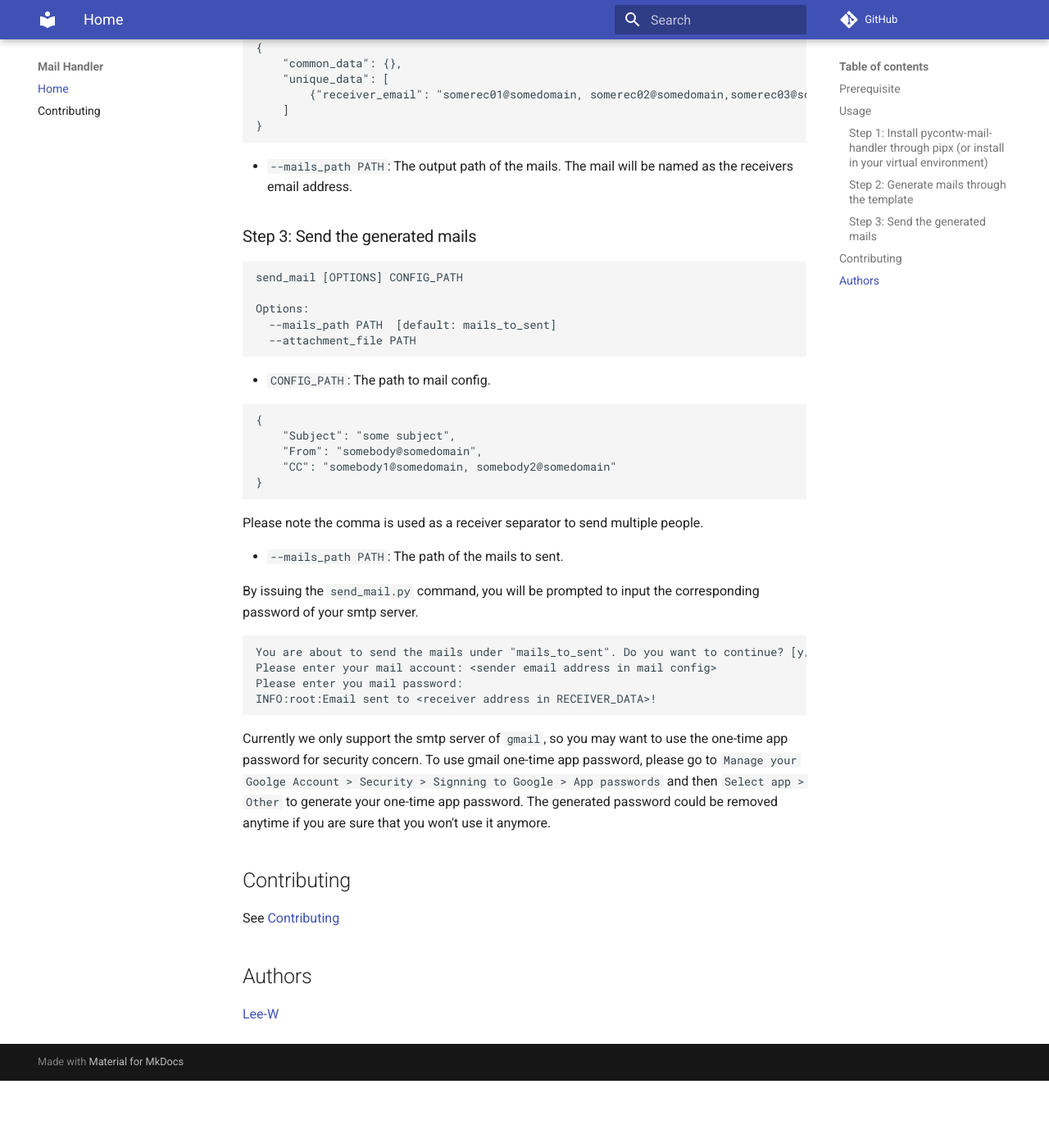
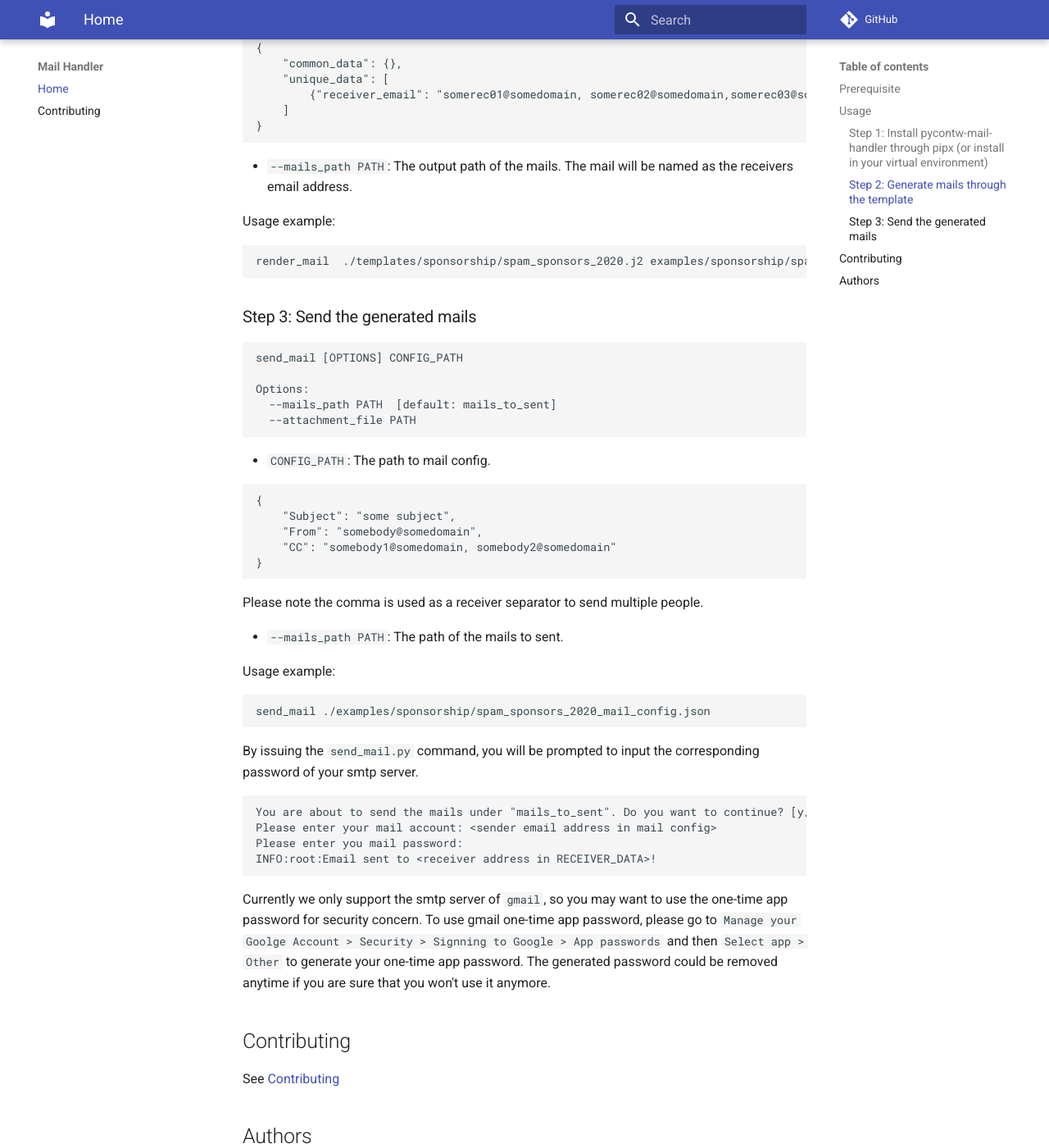
Before and after one commit to pycontw/mail_handler, an MkDocs documentation site: the page built from docs/README.md, in a window 1280 px wide and 1400 px high, scrolled down 1771 px. Shown: the whole window at 82% size. Built offline with MkDocs 1.6.1 and Material for MkDocs 9.7.7, drawn with Linux system fonts in a browser that asks for light colours; comment, search, counter and statistics services are not loaded; before the commit the page ends 3089 px from its top, so only the background shows below that.

Commit message:
docs(README): Add usage command and fix example typo

````diff
--- a/docs/README.md
+++ b/docs/README.md
@@ -83,6 +83,13 @@ Or mix both of the above two types
 
 * `--mails_path PATH`: The output path of the mails. The mail will be named as the receivers email address.
 
+Usage example:
+
+```
+render_mail  ./templates/sponsorship/spam_sponsors_2020.j2 examples/sponsorship/spam_sponsors_2020.json
+```
+
+
 ### Step 3: Send the generated mails
 
 ```sh
@@ -106,6 +113,13 @@ Options:
 Please note the comma is used as a receiver separator to send multiple people.
 
 * `--mails_path PATH`: The path of the mails to sent.
+
+Usage example:
+
+```
+send_mail ./examples/sponsorship/spam_sponsors_2020_mail_config.json
+```
+
 
 By issuing the `send_mail.py` command,
 you will be prompted to input the corresponding password of your smtp server.
````
Also changed, not shown: 1 other file.
